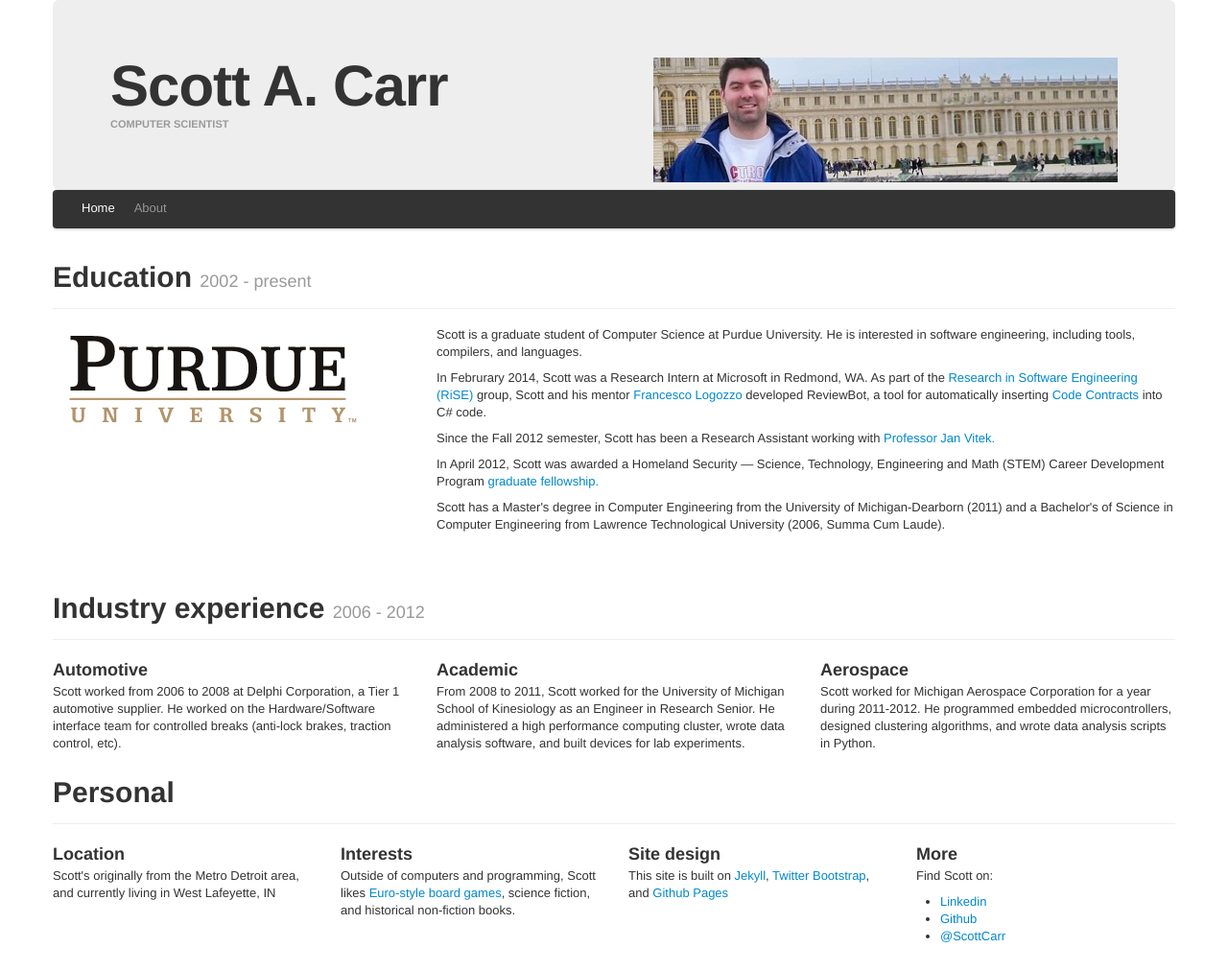
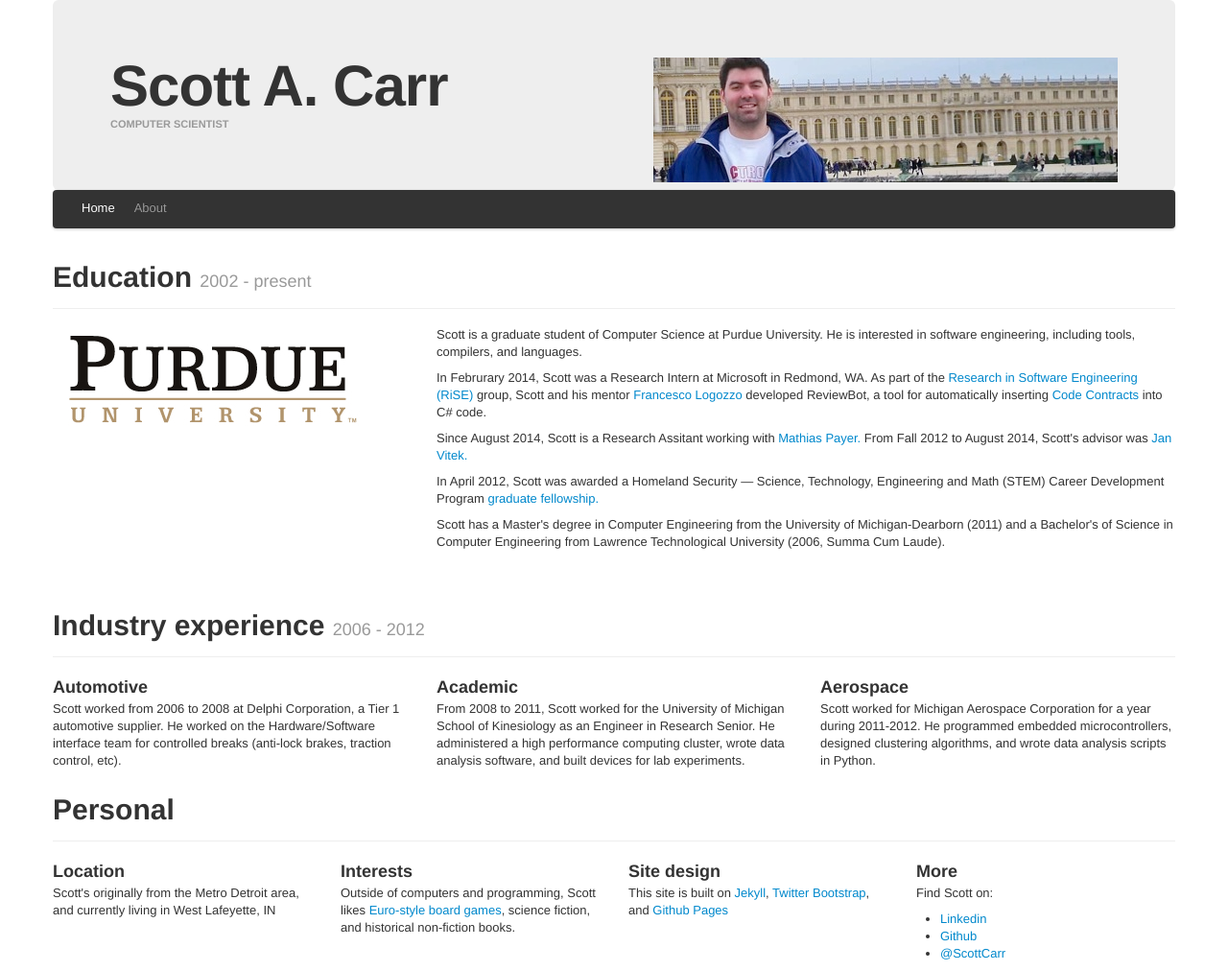
Before and after one commit to scottcarr/scottcarr.github.com, a Jekyll site: the page built from about.html, in a window 1280 px wide. Shown: the whole page at 96% size. Built offline with Jekyll 4.4.1, drawn with Linux system fonts in a browser that asks for light colours.

Commit message:
fix advisor

```diff
--- a/about.html
+++ b/about.html
@@ -28,9 +28,10 @@ layout: default
 
 
       <p>
-          Since the Fall 2012 semester, Scott has been a Research Assistant working
-          with
-          <a href="http://www.cs.purdue.edu/homes/jv/"> Professor Jan Vitek.</a>
+          Since August 2014, Scott is a Research Assitant working with
+          <a href="https://nebelwelt.net/"> Mathias Payer.</a>
+          From Fall 2012 to August 2014, Scott's advisor was
+          <a href="http://www.cs.purdue.edu/homes/jv/"> Jan Vitek.</a>
       </p>
 
       <p>
```
